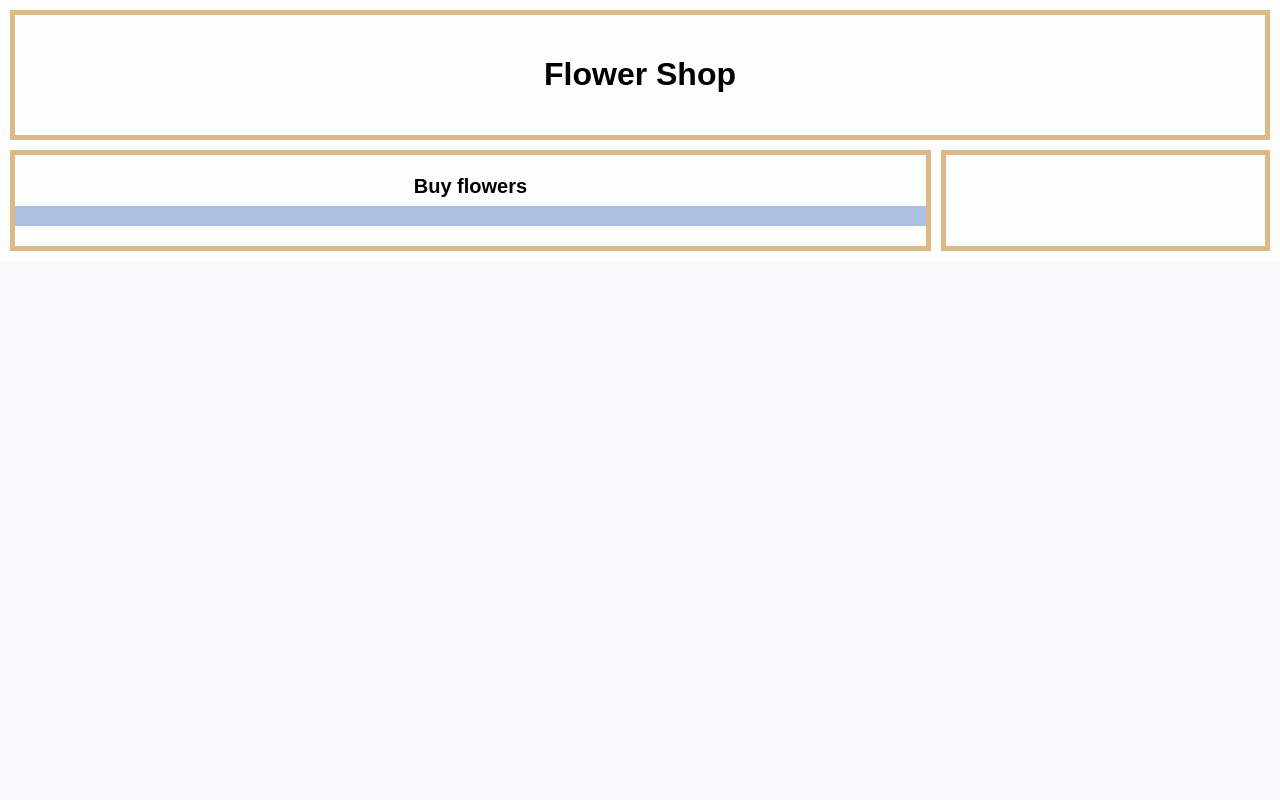
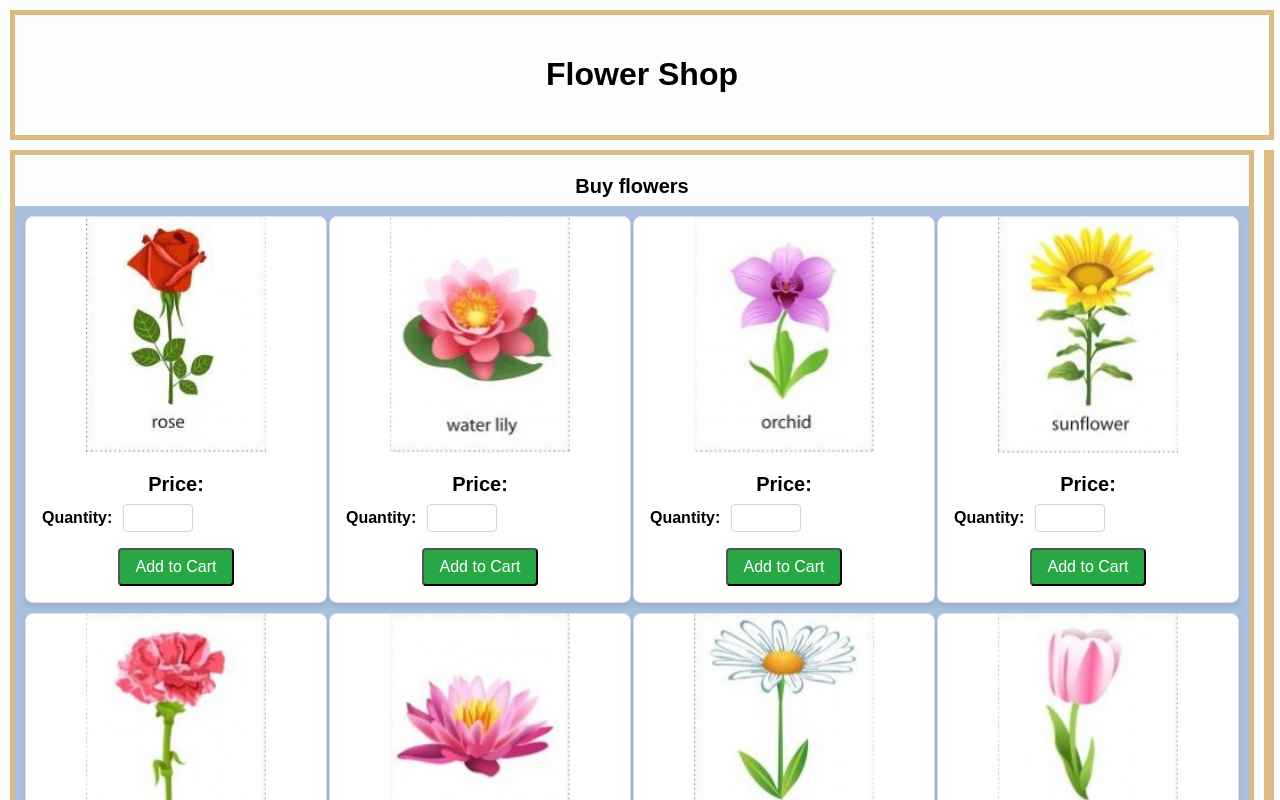
Before and after one commit to 5yndr0m/simple-estore-app, a React (Create React App) app: page / in a window 1280 px wide. Shown: the top 800 px of the page. Built offline with nearby package versions, Linux system fonts and the light colour scheme.

Commit message:
feat: mapped products

```diff
--- a/src/components/Product.js
+++ b/src/components/Product.js
@@ -1,18 +1,19 @@
 import '../assets/CSS/layout.css';
-export default function Product(){
+
+export default function Product({ flower}){
 
     return(
         <div className="grid-item">
 
-            <div class="card">
-                <img  />
-                <div class="card-body">
-                    <h5 class="card-title">Price:</h5>
-                    <div class="quantity-container">
-                        <label for="quantity">Quantity:</label>
+            <div className="card">
+              <img  src={require(`../assets/image/${flower.img}`)} alt={flower.name}/>
+                <div className="card-body">
+                    <h5 className="card-title">Price:</h5>
+                    <div className="quantity-container">
+                        <label htmlFor="quantity">Quantity:</label>
                         <input type="number" id="quantity" name="quantity" />
                     </div>
-                    <button class="card-button">Add to Cart</button>
+                    <button className="card-button">Add to Cart</button>
                 </div>
             </div>
         </div>
--- a/src/components/Products.js
+++ b/src/components/Products.js
@@ -1,6 +1,7 @@
 
 import '../assets/CSS/layout.css';
-
+import Product from './Product';
+import { flowers } from './FlowerDB';
 
 export default function Products(){
 
@@ -13,7 +14,9 @@ export default function Products(){
                 <h4 className="card-title">Buy flowers</h4>
                 <div className="grid-container">
                     {
-                        //product
+                        flowers.map((flower)      => (
+                          <Product key={flower.id} flower={flower}/>
+                        ))
                     }
                 </div>
 
```
